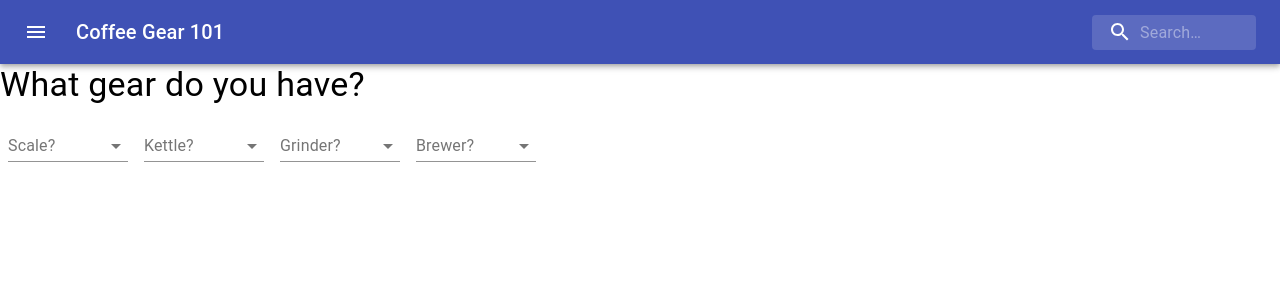
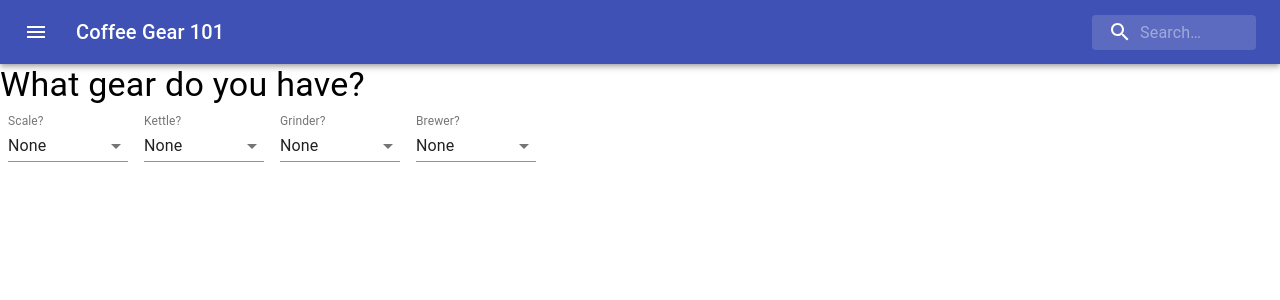
Before and after one commit to rpledger/newbrewcoffee, a React (Create React App) app: page / in a window 1280 px wide. Shown: the top 300 px of the page. Built offline with nearby package versions, Linux system fonts and the light colour scheme.

Commit message:
Fix forms again

```diff
--- a/src/App.js
+++ b/src/App.js
@@ -14,7 +14,7 @@ class App extends Component {
     return (
         <div>
           <NavBar />
-          <Intro />
+          {/*<Intro />*/}
           <GearForm />
         </div>
     );
--- a/src/components/GearForm.js
+++ b/src/components/GearForm.js
@@ -4,6 +4,7 @@ import InputLabel from '@material-ui/core/InputLabel';
 import MenuItem from '@material-ui/core/MenuItem';
 import FormControl from '@material-ui/core/FormControl';
 import Select from '@material-ui/core/Select';
+import Typography from "@material-ui/core/Typography";
 
 const useStyles = (theme) => ({
     formControl: {
@@ -19,8 +20,10 @@ class GearForm extends Component {
     constructor(props){
         super(props);
         this.state = {
-            scaleType: "",
-            kettleType: ""
+            scaleType: "None",
+            kettleType: "None",
+            grinderType: "None",
+            brewerType: "None"
         };
     }
 
@@ -32,6 +35,9 @@ class GearForm extends Component {
         const { classes } = this.props;
         return (
             <div>
+                <Typography className={classes.title} variant="h4" noWrap>
+                    What gear do you have?
+                </Typography>
                 <FormControl className={classes.formControl}>
                     <InputLabel id="demo-simple-select-label">Scale?</InputLabel>
                     <Select
@@ -61,7 +67,7 @@ class GearForm extends Component {
                         <MenuItem value={"Electric Kettle"}>Electric Kettle</MenuItem>
                         <MenuItem value={"Variable Temperature Kettle"}>Variable Temperature Kettle</MenuItem>
                         <MenuItem value={"Stovetop Gooseneck Kettle"}>Stovetop Gooseneck Kettle</MenuItem>
-                        <MenuItem value={"Electric Kettle"}>Electric Gooseneck Kettle</MenuItem>
+                        <MenuItem value={"Electric Gooseneck Kettle"}>Electric Gooseneck Kettle</MenuItem>
                     </Select>
                 </FormControl>
 
@@ -71,7 +77,7 @@ class GearForm extends Component {
                         labelId="demo-simple-select-label"
                         name="grinderType"
                         id="demo-simple-select"
-                        value={this.state.Type}
+                        value={this.state.grinderType}
                         onChange={this.handleChange.bind(this)}
                     >
                         <MenuItem value={"None"}>None</MenuItem>
@@ -88,10 +94,11 @@ class GearForm extends Component {
                         labelId="demo-simple-select-label"
                         name="brewerType"
                         id="demo-simple-select"
-                        value={this.state.Type}
+                        value={this.state.brewerType}
                         onChange={this.handleChange.bind(this)}
                     >
                         <MenuItem value={"None"}>None</MenuItem>
+                        <MenuItem value={"Batch Brewer"}>Batch Brewer</MenuItem>
                         <MenuItem value={"French Press"}>French Press</MenuItem>
                         <MenuItem value={"Aeropress"}>Aeropress</MenuItem>
                         <MenuItem value={"Chemex"}>Chemex</MenuItem>
@@ -99,6 +106,7 @@ class GearForm extends Component {
                         <MenuItem value={"Hario v60"}>Hario v60</MenuItem>
                     </Select>
                 </FormControl>
+
             </div>
         );
     }
```
